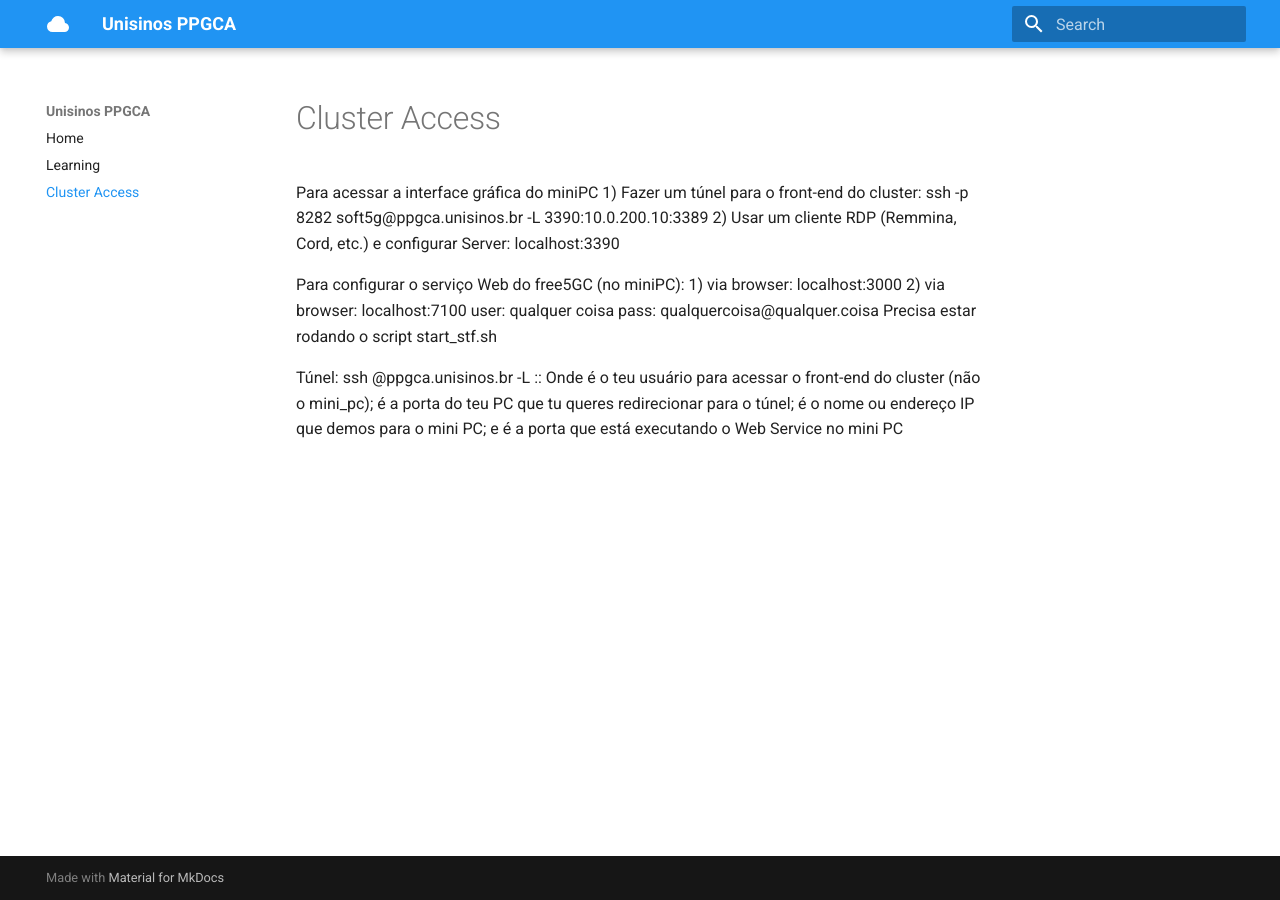
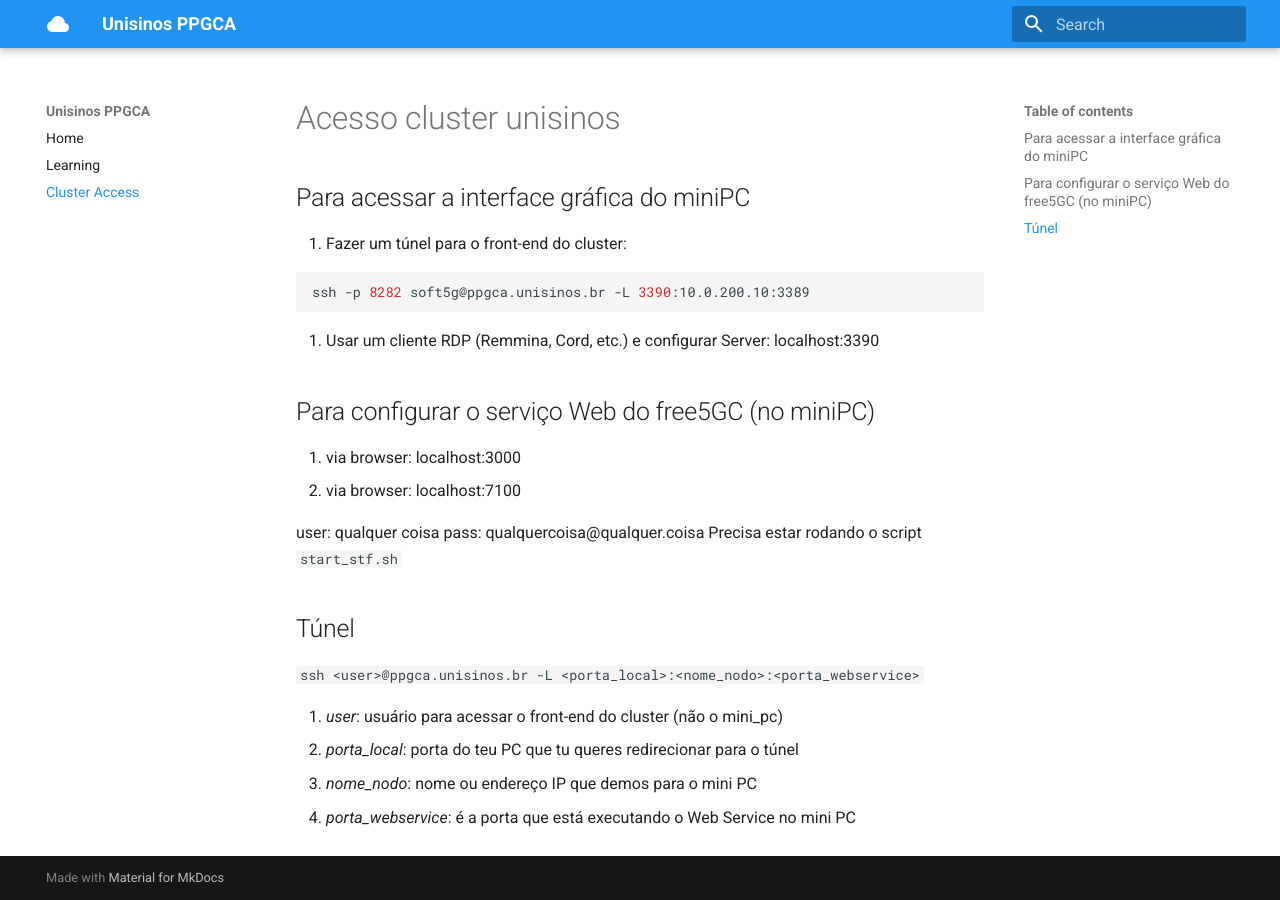
Before and after one commit to Unisinos-PPGCA/docs, an MkDocs documentation site: the page built from docs/cluster_access.md, in a window 1280 px wide. Built offline with MkDocs 1.6.1 and Material for MkDocs 9.7.7, drawn with Linux system fonts in a browser that asks for light colours.

Commit message:
docs: change cluster_access to md format

````diff
--- a/docs/cluster_access.md
+++ b/docs/cluster_access.md
@@ -1,16 +1,30 @@
-Para acessar a interface gráfica do miniPC
-1) Fazer um túnel para o front-end do cluster:
+# Acesso cluster unisinos
+
+## Para acessar a interface gráfica do miniPC
+
+1. Fazer um túnel para o front-end do cluster:
+
+```sh
 ssh -p 8282 soft5g@ppgca.unisinos.br -L 3390:10.0.200.10:3389
-2) Usar um cliente RDP (Remmina, Cord, etc.) e configurar
+```
+
+2. Usar um cliente RDP (Remmina, Cord, etc.) e configurar
 Server: localhost:3390
 
-Para configurar o serviço Web do free5GC (no miniPC):
-1) via browser: localhost:3000
-2) via browser: localhost:7100
+## Para configurar o serviço Web do free5GC (no miniPC)
+
+1. via browser: localhost:3000
+2. via browser: localhost:7100
+
 user: qualquer coisa
 pass: qualquercoisa@qualquer.coisa
-Precisa estar rodando o script start_stf.sh
+Precisa estar rodando o script `start_stf.sh`
 
-Túnel:
-ssh <user>@ppgca.unisinos.br -L <porta_local>:<nome_nodo>:<porta_webservice>
-Onde <user> é o teu usuário para acessar o front-end do cluster (não o mini_pc); <porta_local> é a porta do teu PC que tu queres redirecionar para o túnel; <nome_nodo> é o nome ou endereço IP que demos para o mini PC; e <porta_webservice> é a porta que está executando o Web Service no mini PC
+## Túnel
+
+`ssh <user>@ppgca.unisinos.br -L <porta_local>:<nome_nodo>:<porta_webservice>`
+
+1. *user*: usuário para acessar o front-end do cluster (não o mini_pc)
+2. *porta_local*: porta do teu PC que tu queres redirecionar para o túnel
+3. *nome_nodo*: nome ou endereço IP que demos para o mini PC
+4. *porta_webservice*: é a porta que está executando o Web Service no mini PC
````
